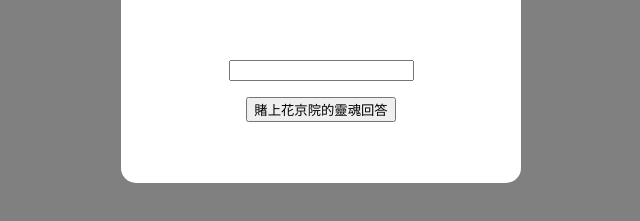
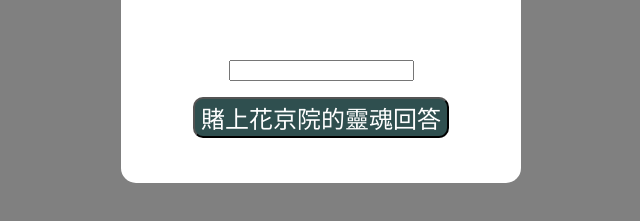
Before and after one commit to genma8070/0418bakudann, a plain HTML site: page index.html in a window 1280 px wide. Shown: the part 291-512 px from the top of the page, without its empty margins (319-959 px from the left). Drawn offline with Linux system fonts and the light colour scheme.

Commit message:
lastboom

```diff
--- a/style.scss
+++ b/style.scss
@@ -21,7 +21,7 @@ body {
     }
 
     .zone {
-        margin-top:-50px;
+        margin-top: -50px;
         display: flex;
         justify-content: space-around;
 
@@ -30,4 +30,11 @@ body {
             font-size: 80px;
         }
     }
+
+    button {
+        background-color: darkslategrey;
+        border-radius: 10px;
+        color: white;
+        font-size: 24px;
+    }
 }
```
Also changed, not shown: style.css, 1 other file.
